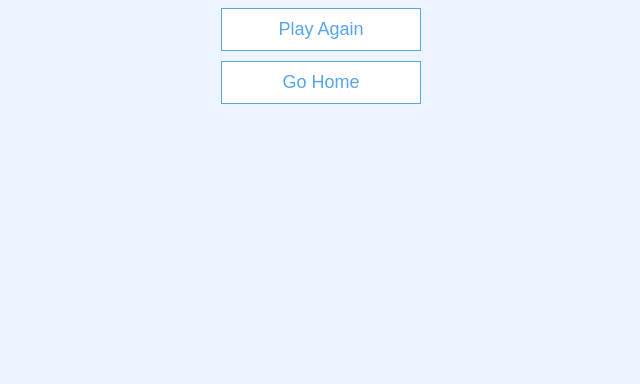
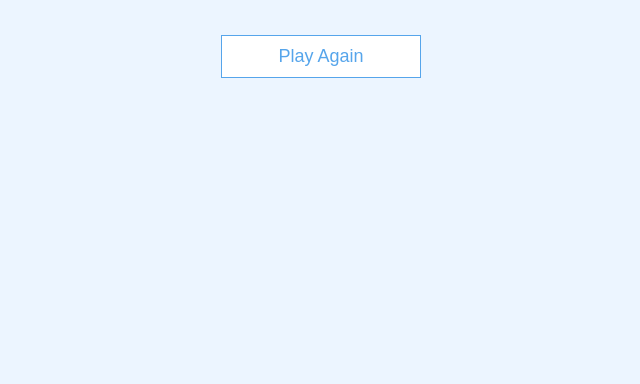
Before and after one commit to ksalcce/ksalcce.github.io, a plain HTML site: page App/end.html in a window 1280 px wide. Shown: the part 416-800 px from the top of the page, without its empty margins (319-959 px from the left). Drawn offline with Linux system fonts and the light colour scheme.

Commit message:
Update end.html

```diff
--- a/App/end.html
+++ b/App/end.html
@@ -13,7 +13,6 @@
         <h3>Your Score:</h3>
         <h1 id="finalScore"></h1>
         <a class="btn" href="/App/game.html">Play Again</a>
-        <a class="btn" href="index.html">Go Home</a>
       </div>
     </div>
     <script src="end.js"></script>
```
